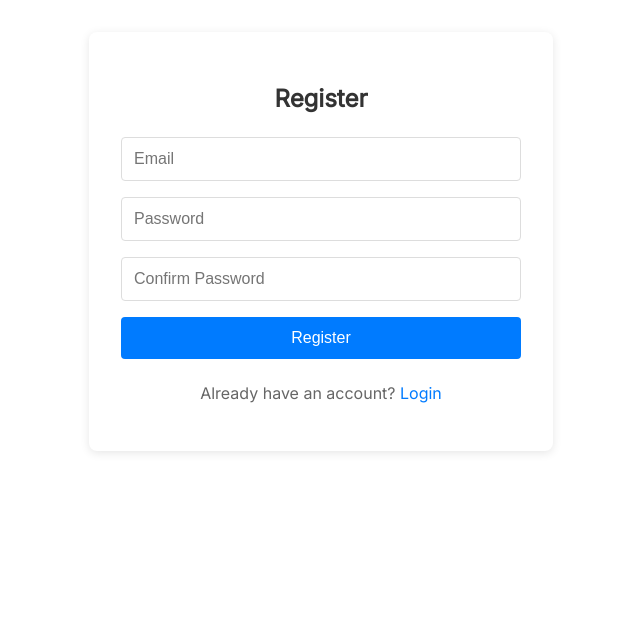
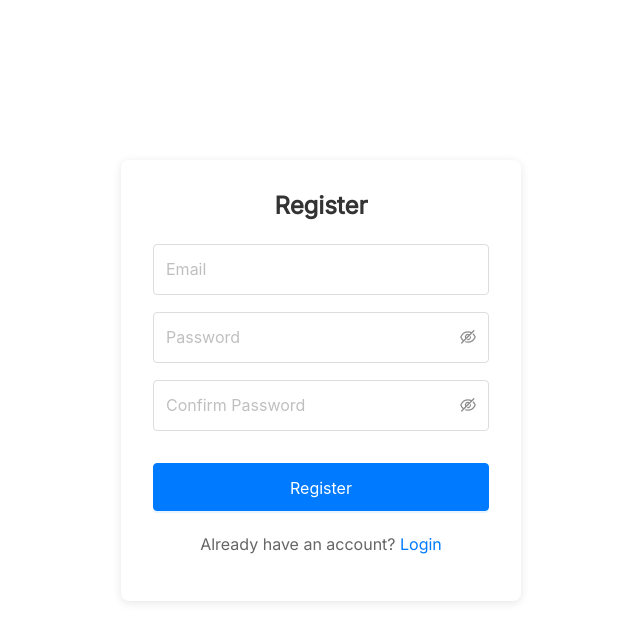
Before and after one commit to Mathas-S/Kanban-Board, a Vue app: page /register in a window 1280 px wide. Shown: the top 642 px of the page, without its empty margins (319-959 px from the left). Built offline with nearby package versions, Linux system fonts and the light colour scheme.

Commit message:
Login and Register Style Updated

```diff
--- a/package.json
+++ b/package.json
@@ -12,6 +12,8 @@
     "lint": "eslint . --fix"
   },
   "dependencies": {
+    "@ant-design/icons-vue": "^7.0.1",
+    "ant-design-vue": "^4.2.6",
     "vue": "^3.5.17",
     "vue-draggable-next": "^2.2.1",
     "vuedraggable": "^4.1.0"
--- a/src/main.ts
+++ b/src/main.ts
@@ -1,5 +1,8 @@
 import { createApp } from 'vue'
 import App from './App.vue'
 import router from './router'
+import Antd from 'ant-design-vue'
+import 'ant-design-vue/dist/reset.css'
 
-createApp(App).use(router).mount('#app')
+
+createApp(App).use(router).use(Antd) .mount('#app')
--- a/src/views/LoginView.vue
+++ b/src/views/LoginView.vue
@@ -1,25 +1,43 @@
 <template>
   <div class="login">
     <h2>Login</h2>
-    <form @submit.prevent="handleLogin">
-      <input v-model="email" type="email" placeholder="Email" required />
-      <input v-model="password" type="password" placeholder="Password" required />
-      <button type="submit">Login</button>
-    </form>
+    <a-form @submit.prevent="handleLogin">
+    <a-input v-model:value="email" type="email" placeholder="Email" required />
+
+    <a-space direction="horizontal" style="margin-top: 1rem;">
+      <a-input-password
+        v-model:value="password"
+        placeholder="Password"
+        :visibilityToggle="{ visible: passwordVisible, onVisibleChange: togglePasswordVisible }"
+        :iconRender="(visible: boolean) => visible ? h(EyeTwoTone) : h(EyeInvisibleOutlined)"
+        style="flex: 1;"
+      />
+    </a-space>
+
+    <a-button type="primary" html-type="submit" style="margin-top: 1rem; width: 100%;">
+      Login
+    </a-button>
+  </a-form>
     <p v-if="errorMsg" style="color: red; margin-top: 0.5rem;">{{ errorMsg }}</p>
     <p>Don't have an account? <router-link to="/register">Register</router-link></p>
   </div>
 </template>
 
 <script lang="ts" setup>
-import { ref } from 'vue'
+import { ref, h} from 'vue'
 import { useRouter } from 'vue-router'
 import { authenticate , loginUser } from '@/mockup/authStorage'
+import { EyeInvisibleOutlined, EyeTwoTone } from '@ant-design/icons-vue'
 
 const router = useRouter()
 const email = ref('')
 const password = ref('')
 const errorMsg = ref('')
+const passwordVisible = ref(false)
+
+const togglePasswordVisible = () => {
+  passwordVisible.value = !passwordVisible.value
+}
 
 const handleLogin = () => {
   if (email.value && password.value) {
@@ -36,13 +54,21 @@ const handleLogin = () => {
 </script>
 
 <style scoped>
-    .login {
+.login {
   max-width: 400px;
-  margin: 2rem auto;
+  margin: 10rem auto;
   padding: 2rem;
   background: #ffffff;
   border-radius: 8px;
   box-shadow: 0 2px 10px rgba(0, 0, 0, 0.1);
+}
+
+
+@media (max-width: 480px) {
+  .login {
+    margin: 4rem 1rem;
+    padding: 1.5rem;
+  }
 }
 
 .login h2 {
@@ -52,46 +78,80 @@ const handleLogin = () => {
   font-weight: 600;
 }
 
+
 .login form {
   display: flex;
   flex-direction: column;
   gap: 1rem;
 }
 
-.login input {
+
+.login .ant-input,
+.login .ant-input-password {
   padding: 0.75rem;
+  font-size: 1rem;
+  border-radius: 4px;
+  width: 21rem;
   border: 1px solid #ddd;
-  border-radius: 4px;
-  font-size: 1rem;
   transition: border-color 0.3s ease;
+  box-shadow: none !important;
 }
 
-.login input:focus {
-  outline: none;
-  border-color: #007bff;
-  box-shadow: 0 0 0 2px rgba(0, 123, 255, 0.25);
+.login .ant-input-password{
+  margin-top: -1rem;
 }
 
-.login button {
+
+@media (max-width: 480px) {
+  .login .ant-input,
+  .login .ant-input-password {
+    width: 100%;
+  }
+}
+
+
+.login .ant-input:focus,
+.login .ant-input-password:focus,
+.login .ant-input-focused,
+.login .ant-input-password-focused {
+  border-color: #007bff !important;
+  box-shadow: 0 0 0 2px rgba(0, 123, 255, 0.25) !important;
+  outline: none;
+}
+
+
+.login .ant-btn-primary {
   padding: 0.75rem;
+  font-size: 1rem;
+  height: 3rem;
+  border-radius: 4px;
   background: #007bff;
-  color: white;
-  border: none;
-  border-radius: 4px;
-  font-size: 1rem;
+  border-color: #007bff;
   cursor: pointer;
   transition: background-color 0.3s ease;
+  width: 21rem;
 }
 
-.login button:hover {
+
+@media (max-width: 480px) {
+  .login .ant-btn-primary {
+    width: 100%;
+  }
+}
+
+.login .ant-btn-primary:hover,
+.login .ant-btn-primary:focus {
   background: #0056b3;
+  border-color: #0056b3;
 }
+
 
 .login p {
   text-align: center;
   margin-top: 1.5rem;
   color: #666;
 }
+
 
 .login a {
   color: #007bff;
--- a/src/views/RegisterView.vue
+++ b/src/views/RegisterView.vue
@@ -1,12 +1,33 @@
 <template>
   <div class="register">
     <h2>Register</h2>
-    <form @submit.prevent="handleRegister">
-      <input v-model="email" type="email" placeholder="Email" required />
-      <input v-model="password" type="password" placeholder="Password" required />
-      <input v-model="confirmPassword" type="password" placeholder="Confirm Password" required />
-      <button type="submit">Register</button>
-    </form>
+    <a-form @submit.prevent="handleRegister">
+    <a-input v-model:value="email" type="email" placeholder="Email" required />
+
+    <a-space direction="horizontal" style="margin-top: 1rem;">
+      <a-input-password
+        v-model:value="password"
+        placeholder="Password"
+        :visibilityToggle="{ visible: passwordVisible, onVisibleChange: togglePasswordVisible }"
+        :iconRender="(visible: boolean) => visible ? h(EyeTwoTone) : h(EyeInvisibleOutlined)"
+        style="flex: 1;"
+      />
+    </a-space>
+
+    <a-space direction="horizontal" style="margin-top: 1rem;">
+      <a-input-password
+        v-model:value="confirmPassword"
+        placeholder="Confirm Password"
+        :visibilityToggle="{ visible: confirmPasswordVisible, onVisibleChange: toggleConfirmPasswordVisible }"
+        :iconRender="(visible: boolean) => visible ? h(EyeTwoTone) : h(EyeInvisibleOutlined)"
+        style="flex: 1;"
+      />
+    </a-space>
+
+    <a-button type="primary" html-type="submit" style="margin-top: 1rem; width: 100%;">
+      Register
+    </a-button>
+  </a-form>
     <p v-if="errorMsg" style="color: red; margin-top: 0.5rem;">{{ errorMsg }}</p>
 <p v-if="successMsg" style="color: green; margin-top: 0.5rem;">{{ successMsg }}</p>
     <p>Already have an account? <router-link to="/login">Login</router-link></p>
@@ -14,9 +35,10 @@
 </template>
 
 <script lang="ts" setup>
-import { ref } from 'vue'
+import { ref , h } from 'vue'
 import { useRouter } from 'vue-router'
 import { addUser } from '@/mockup/authStorage'
+import { EyeInvisibleOutlined, EyeTwoTone } from '@ant-design/icons-vue'
 
 const router = useRouter()
 const email = ref('')
@@ -24,6 +46,15 @@ const password = ref('')
 const confirmPassword = ref('')
 const errorMsg = ref('')
 const successMsg = ref('')
+const passwordVisible = ref(false)
+const confirmPasswordVisible = ref(false)
+
+const togglePasswordVisible = () => {
+  passwordVisible.value = !passwordVisible.value
+}
+const toggleConfirmPasswordVisible = () => {
+  confirmPasswordVisible.value = !confirmPasswordVisible.value
+}
 
 const handleRegister = () => {
   errorMsg.value = ''
@@ -50,11 +81,19 @@ const handleRegister = () => {
 <style scoped>
 .register {
   max-width: 400px;
-  margin: 2rem auto;
+  margin: 10rem auto;
   padding: 2rem;
   background: #ffffff;
   border-radius: 8px;
   box-shadow: 0 2px 10px rgba(0, 0, 0, 0.1);
+}
+
+
+@media (max-width: 480px) {
+  .register {
+    margin: 4rem 1rem;
+    padding: 1.5rem;
+  }
 }
 
 .register h2 {
@@ -64,46 +103,80 @@ const handleRegister = () => {
   font-weight: 600;
 }
 
+
 .register form {
   display: flex;
   flex-direction: column;
   gap: 1rem;
 }
 
-.register input {
+
+.register .ant-input,
+.register .ant-input-password {
   padding: 0.75rem;
+  font-size: 1rem;
+  border-radius: 4px;
+  width: 21rem;
   border: 1px solid #ddd;
-  border-radius: 4px;
-  font-size: 1rem;
   transition: border-color 0.3s ease;
+  box-shadow: none !important;
 }
 
-.register input:focus {
-  outline: none;
-  border-color: #007bff;
-  box-shadow: 0 0 0 2px rgba(0, 123, 255, 0.25);
+.register .ant-input-password {
+  margin-top: -1rem;
 }
 
-.register button {
+
+@media (max-width: 480px) {
+  .register .ant-input,
+  .register .ant-input-password {
+    width: 100%;
+  }
+}
+
+
+.register .ant-input:focus,
+.register .ant-input-password:focus,
+.register .ant-input-focused,
+.register .ant-input-password-focused {
+  border-color: #007bff !important;
+  box-shadow: 0 0 0 2px rgba(0, 123, 255, 0.25) !important;
+  outline: none;
+}
+
+
+.register .ant-btn-primary {
   padding: 0.75rem;
+  font-size: 1rem;
+  height: 3rem;
+  border-radius: 4px;
   background: #007bff;
-  color: white;
-  border: none;
-  border-radius: 4px;
-  font-size: 1rem;
+  border-color: #007bff;
   cursor: pointer;
   transition: background-color 0.3s ease;
+  width: 21rem;
 }
 
-.register button:hover {
+
+@media (max-width: 480px) {
+  .register .ant-btn-primary {
+    width: 100%;
+  }
+}
+
+.register .ant-btn-primary:hover,
+.register .ant-btn-primary:focus {
   background: #0056b3;
+  border-color: #0056b3;
 }
+
 
 .register p {
   text-align: center;
   margin-top: 1.5rem;
   color: #666;
 }
+
 
 .register a {
   color: #007bff;
```
Also changed, not shown: 1 other file (tests, documents, lock files or other folders).
